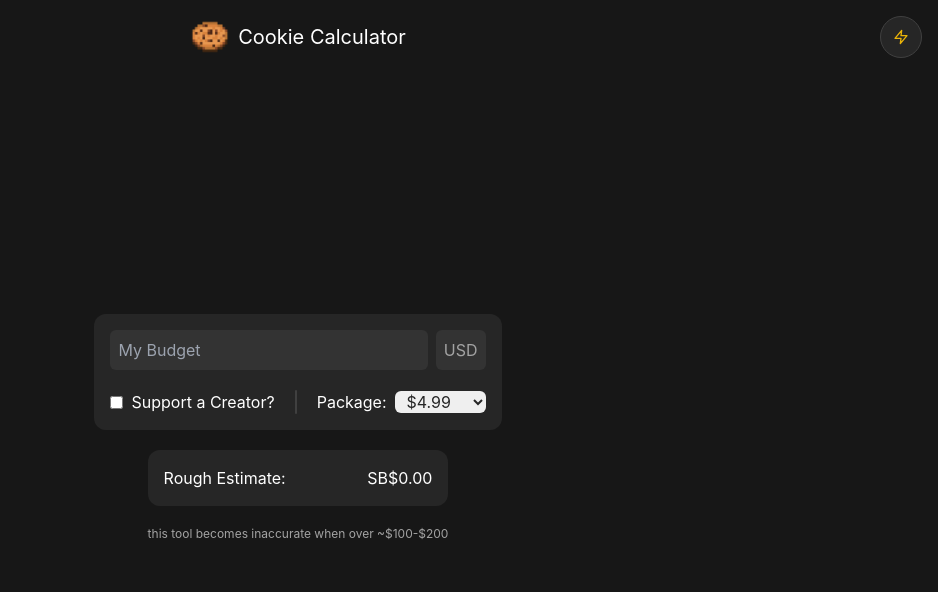
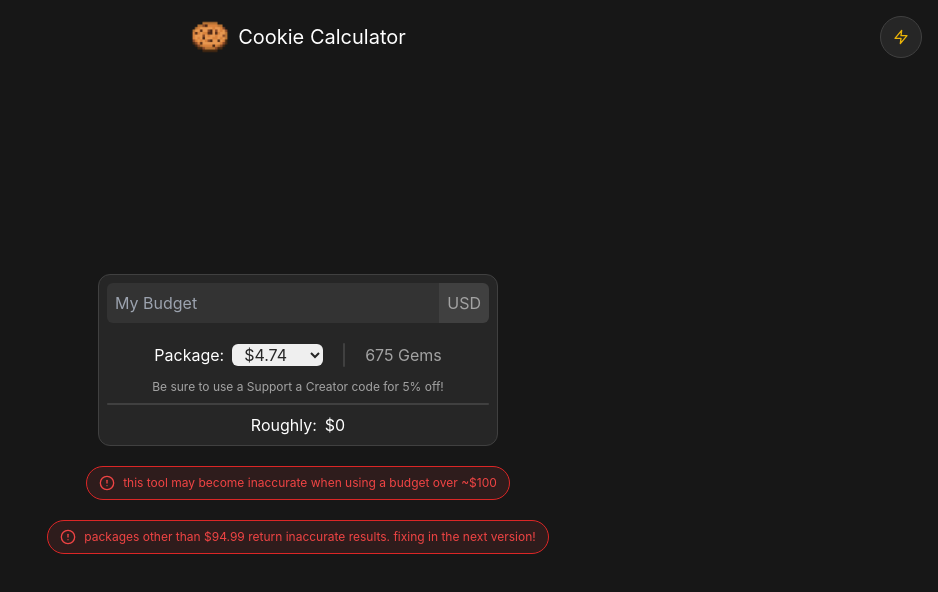
Before and after one commit to misternano/cookiecalculator, a React (Vite) app: page / in a window 1280 px wide. Shown: the top 592 px of the page, without its empty margins (342-1280 px from the left). Built offline with nearby package versions, Linux system fonts and the light colour scheme; no server answers; a web font is replaced by a local one.

Commit message:
a working tool

```diff
--- a/src/App.tsx
+++ b/src/App.tsx
@@ -1,19 +1,18 @@
 import { ChangeEvent, useState } from "react";
-import { Zap } from "lucide-react";
+import { AlertCircle, Zap } from "lucide-react";
 import { useDataFetch } from "./hooks";
 import logo from "./assets/images/cookie.png";
 
 const coinFormat = (value: number): string => {
-	const formattedValue = value.toFixed(2).replace(/\B(?=(\d{3})+(?!\d))/g, ",");
-	return `SB$${formattedValue}`;
+	const formattedValue = value.toFixed(0).replace(/\B(?=(\d{3})+(?!\d))/g, ",");
+	return `$${formattedValue}`;
 };
 
 const App = () => {
 	const data = useDataFetch();
 	const [budget, setBudget] = useState<number>(0);
-	const [gemBundle, setGemBundle] = useState<number>(4.99);
-	const [gemCount, setGemCount] = useState<number>(0);
-	const [usingSac, SetUsingSac] = useState<boolean>(false);
+	const [gemBundle, setGemBundle] = useState<number>(4.74);
+	const [gemCount, setGemCount] = useState<number>(675);
 
 	const handleBudgetChange = (event: ChangeEvent<HTMLInputElement>) => {
 		setBudget(isNaN(parseFloat(event.target.value)) ? 0 : parseFloat(event.target.value));
@@ -25,109 +24,101 @@ const App = () => {
 			case "4.74":
 				setGemCount(675);
 				break;
-			case "4.99":
-				setGemCount(675);
-				break;
 			case "9.49":
-				setGemCount(1350);
-				break;
-			case "9.99":
-				setGemCount(1350);
+				setGemCount(1390);
 				break;
 			case "23.74":
-				setGemCount(3375);
-				break;
-			case "24.99":
-				setGemCount(3375);
+				setGemCount(3600);
 				break;
 			case "47.49":
-				setGemCount(6750);
-				break;
-			case "49.99":
-				setGemCount(6750);
+				setGemCount(7300);
 				break;
 			case "94.99":
-				setGemCount(13500);
-				break;
-			case "99.99":
-				setGemCount(13500);
+				setGemCount(16400);
 				break;
 			default:
-				setGemCount(69);
+				setGemCount(675);
 				break;
 		}
 	};
+	console.log(gemBundle);
 
-	const handleSacChange = (event: ChangeEvent<HTMLInputElement>) => {
-		SetUsingSac(event.target.checked);
-	};
-
-	const cookiePrice: number = data?.products.BOOSTER_COOKIE.quick_status.sellPrice ?? 0;
-	const storeBundlesPurchasable = Math.floor(budget / gemBundle);
-	const selectedBundle: number = Math.floor(storeBundlesPurchasable * gemCount) ?? 0;
-	const purchasable12Pack: number = Math.abs((storeBundlesPurchasable * gemCount) / 3900) ?? 0;
+	const cookiePrice: number = Math.floor(data?.products.BOOSTER_COOKIE.quick_status.sellPrice ?? 0);
+	const purchasableStoreBundles: number = Math.floor(budget / gemBundle) ?? 0;
+	const multiplyGemStore: number = Math.floor(purchasableStoreBundles * gemCount) ?? 0;
+	const purchasableDozenCookies: number = Math.floor(multiplyGemStore / 3900) ?? 0;
+	// 3900 in purchasableDozenCookies refers to the price of the dozen cookies pack in community center
+	const estimateTotal: number = Math.floor((12 * purchasableDozenCookies) * cookiePrice);
 
 	return (
 		<>
-			<div className="p-4 grid grid-cols-2 md:grid-cols-3">
+			<header className="p-4 grid grid-cols-2 md:grid-cols-3">
 				<div className="hidden md:block" />
 				<div className="order-1 md:order-2 flex flex-row gap-2 items-center justify-self-center">
-					<img className="w-10 h-10" src={logo} alt="Logo: Minecraft Cookie" />
+					<img className="w-10 h-10" src={logo} alt="Minecraft Cookie" />
 					<h1 className="text-xl">Cookie Calculator</h1>
 				</div>
-				<div className="order-2 md:order-3 group flex flex-row items-center justify-self-end">
-					<div className="group-hover:block hidden p-2 pl-4 pr-12 -mr-10 bg-neutral-900 border border-neutral-700 rounded-full">
+				<a href="https://nanos.club" target="norel noopen" className="order-2 md:order-3 group flex flex-row items-center justify-self-end focus:outline-0">
+					<div className="group-hover:block hidden p-2 pl-4 pr-12 -mr-10 bg-neutral-900 border border-neutral-700 rounded-full group-focus:outline">
 						<p className="text-xs text-neutral-400 font-medium">nanos.club</p>
 					</div>
-					<a href="https://nanos.club" target="norel noopen" className="p-3 flex bg-neutral-800 border border-neutral-700 rounded-full">
+					<div className="p-3 flex bg-neutral-800 border border-neutral-700 rounded-full group-focus:outline">
 						<Zap size="16" className="stroke-yellow-500" />
-					</a>
-				</div>
-			</div>
-			<div className="w-[90%] mx-auto grid place-items-center mt-[30dvh]">
-				<form className="p-4 mb-5 flex flex-col gap-5 bg-neutral-800 rounded-xl">
-					<div className="flex flex-row gap-2 items-center">
-						<input id="budget" name="budget" type="number" step="5" placeholder="My Budget" className="flex-grow p-2 bg-neutral-700/50 rounded-md focus:rounded-md" value={budget === 0 ? "" : budget} onChange={handleBudgetChange} />
-						<div className="bg-neutral-700/50 p-2 rounded-md">
+					</div>
+				</a>
+			</header>
+			<main className="w-[90%] mx-auto grid place-items-center mt-[25dvh]">
+				<form className="min-w-[25rem] p-2 flex flex-col bg-neutral-800 border border-neutral-700 rounded-xl">
+					<div className="flex flex-row items-center rounded-md">
+						<input id="budget" name="budget" type="number" step="5" placeholder="My Budget" className="flex-grow p-2 bg-neutral-700/50 rounded-l-md focus:rounded-l-md" value={budget === 0 ? "" : budget} onChange={handleBudgetChange} />
+						<div className="p-2 bg-neutral-700 rounded-r-md">
 							<span className="text-neutral-400">USD</span>
 						</div>
 					</div>
-					<div className="flex flex-row gap-5">
-						<label className="flex flex-row gap-2 items-center">
-							<input id="sac" name="sac" type="checkbox" checked={usingSac} onChange={handleSacChange} />
-							<span>Support a Creator?</span>
-						</label>
-						<div className="bg-neutral-700 w-0.5 rounded-full" />
-						<div className="flex flex-col md:flex-row md:gap-2 items-center">
+					<div className="flex flex-row justify-center gap-5 mt-5">
+						<div className="flex flex-row gap-2 items-center">
 							<p>Package:</p>
-							<select value={usingSac ? gemBundle : ""} onChange={handlePackageChange}>
-								<option value={usingSac ? 4.74 : 4.99}>
-									{usingSac ? "$4.74" : "$4.99"}
+							<select value={gemBundle} onChange={handlePackageChange}>
+								<option className="text-black" value="4.74">
+									$4.74
 								</option>
-								<option value={usingSac ? 9.49 : 9.99}>
-									{usingSac ? "$9.49" : "$9.99"}
+								<option className="text-black" value="9.49">
+									$9.49
 								</option>
-								<option value={usingSac ? 23.74 : 24.99}>
-									{usingSac ? "$23.74" : "$24.99"}
+								<option className="text-black" value="23.74">
+									$23.74
 								</option>
-								<option value={usingSac ? 47.49 : 49.99}>
-									{usingSac ? "$47.49" : "$49.99"}
+								<option className="text-black" value="47.49">
+									$47.49
 								</option>
-								<option value={usingSac ? 94.99 : 99.99}>
-									{usingSac ? "$94.99" : "$99.99"}
+								<option className="text-black" value="94.99">
+									$94.99
 								</option>
 							</select>
 						</div>
+						<div className="w-0.5 bg-neutral-700 rounded-full" />
+						<p className="text-neutral-400">{gemCount} Gems</p>
+					</div>
+					<span className="mt-3 text-xs text-center text-neutral-400">Be sure to use a Support a Creator code for 5% off!</span>
+					<div className="h-0.5 my-2 bg-neutral-700 rounded-full" />
+					<div className="flex flex-row justify-center gap-2">
+						<p>Roughly:</p>
+						<span className={estimateTotal > 1 ? "text-emerald-400" : "text-white"}>{coinFormat(estimateTotal)}</span>
 					</div>
 				</form>
-				<div className="flex flex-col gap-5">
-					<div className="flex flex-col md:flex-row gap-2 justify-between items-center bg-neutral-800 rounded-xl p-4">
-						<p>Rough Estimate:</p>
-						<span>{coinFormat(Math.floor((selectedBundle * purchasable12Pack) * cookiePrice))}</span>
-					</div>
-					<span className="text-xs text-center text-neutral-400">this tool becomes inaccurate when over ~$100-$200</span>
+				<div className="mt-5 p-2 px-3 flex flex-row gap-2 bg-red-500/10 border border-red-600 rounded-full">
+					<AlertCircle size="16" className="stroke-red-500" />
+					<p className="text-xs text-center text-red-500">
+						this tool may become inaccurate when using a budget over ~$100
+					</p>
 				</div>
-			</div>
+				<div className="mt-5 p-2 px-3 flex flex-row gap-2 bg-red-500/10 border border-red-600 rounded-full">
+					<AlertCircle size="16" className="stroke-red-500" />
+					<p className="text-xs text-center text-red-500">
+						packages other than $94.99 return inaccurate results. fixing in the next version!
+					</p>
+				</div>
+			</main>
 		</>
 	);
 };
```
